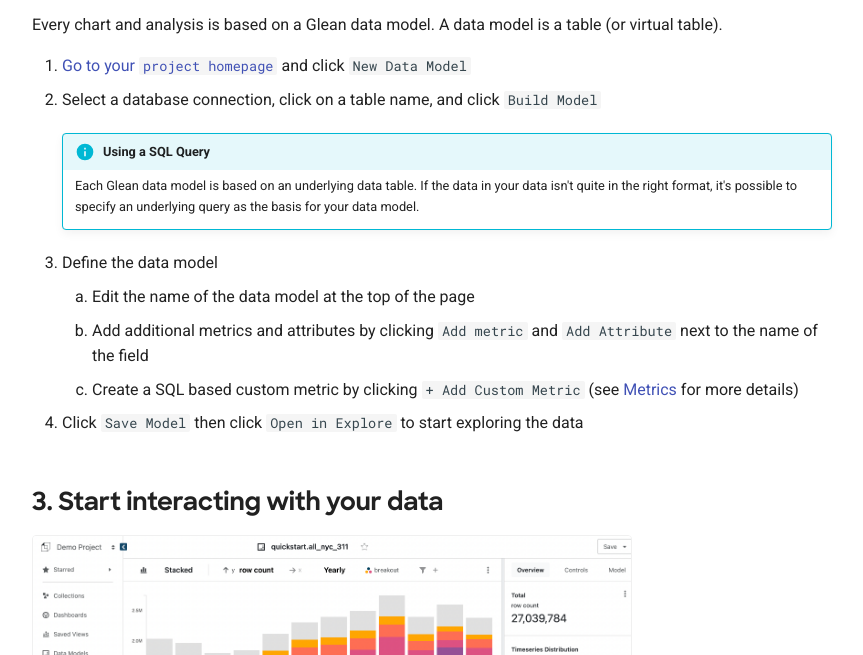
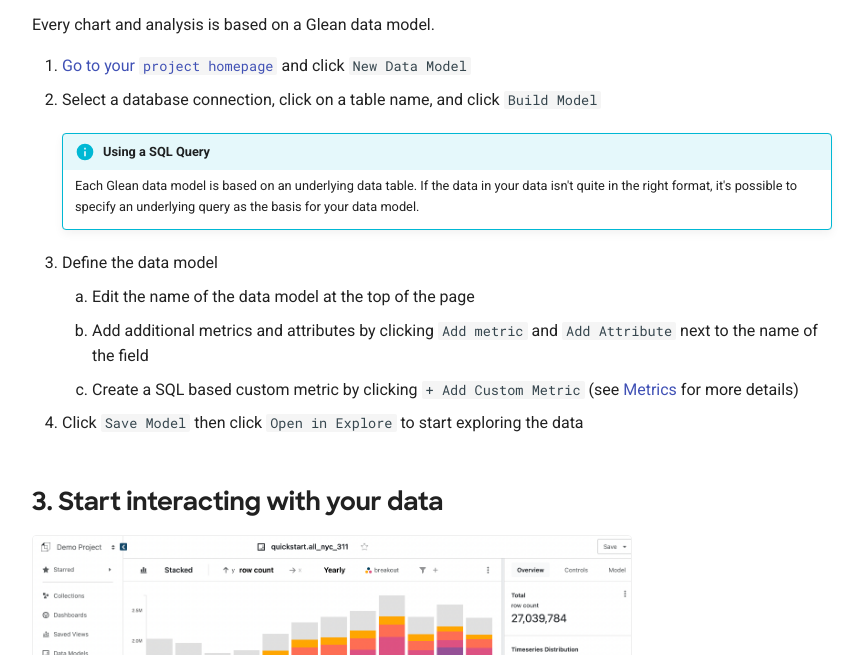
Before and after one commit to gleannyc/documentation, an MkDocs documentation site: the page built from docs/guides/quickstart/index.md, in a window 1280 px wide and 900 px high, scrolled down 1602 px, cut to the strip 245-900 px from the top of the window. Shown: the whole strip, without its empty margins (14-877 px from the left). Built offline with MkDocs 1.6.1 and Material for MkDocs 9.7.7, drawn with Linux system fonts in a browser that asks for light colours.

Commit message:
Remove confusing sentence re: virtual table

```diff
--- a/docs/guides/quickstart/index.md
+++ b/docs/guides/quickstart/index.md
@@ -35,7 +35,7 @@
 
 <div style="position: relative; padding-bottom: 62.5%; height: 0;"><iframe src="https://www.loom.com/embed/16445a878e2d4e12af36241ce581345d?hide_owner=true&hide_share=true&hide_title=true&hideEmbedTopBar=true" frameborder="0" webkitallowfullscreen mozallowfullscreen allowfullscreen style="position: absolute; top: 0; left: 0; width: 100%; height: 100%;"></iframe></div>
 
-Every chart and analysis is based on a Glean data model. A data model is a table (or virtual table).
+Every chart and analysis is based on a Glean data model.
 
 1.  [Go to your `project homepage`](https://glean.io/app/) and click `New Data Model`
 2.  Select a database connection, click on a table name, and click `Build Model`
```
